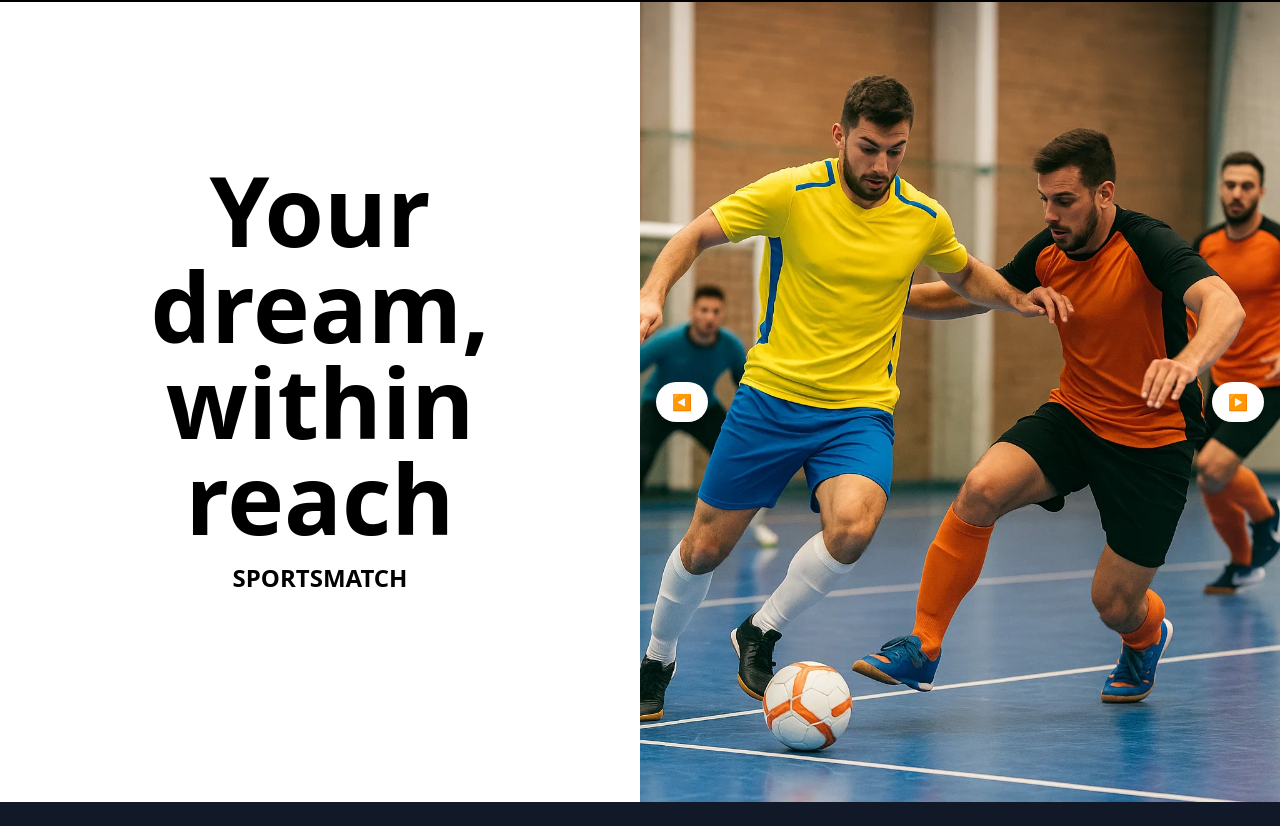
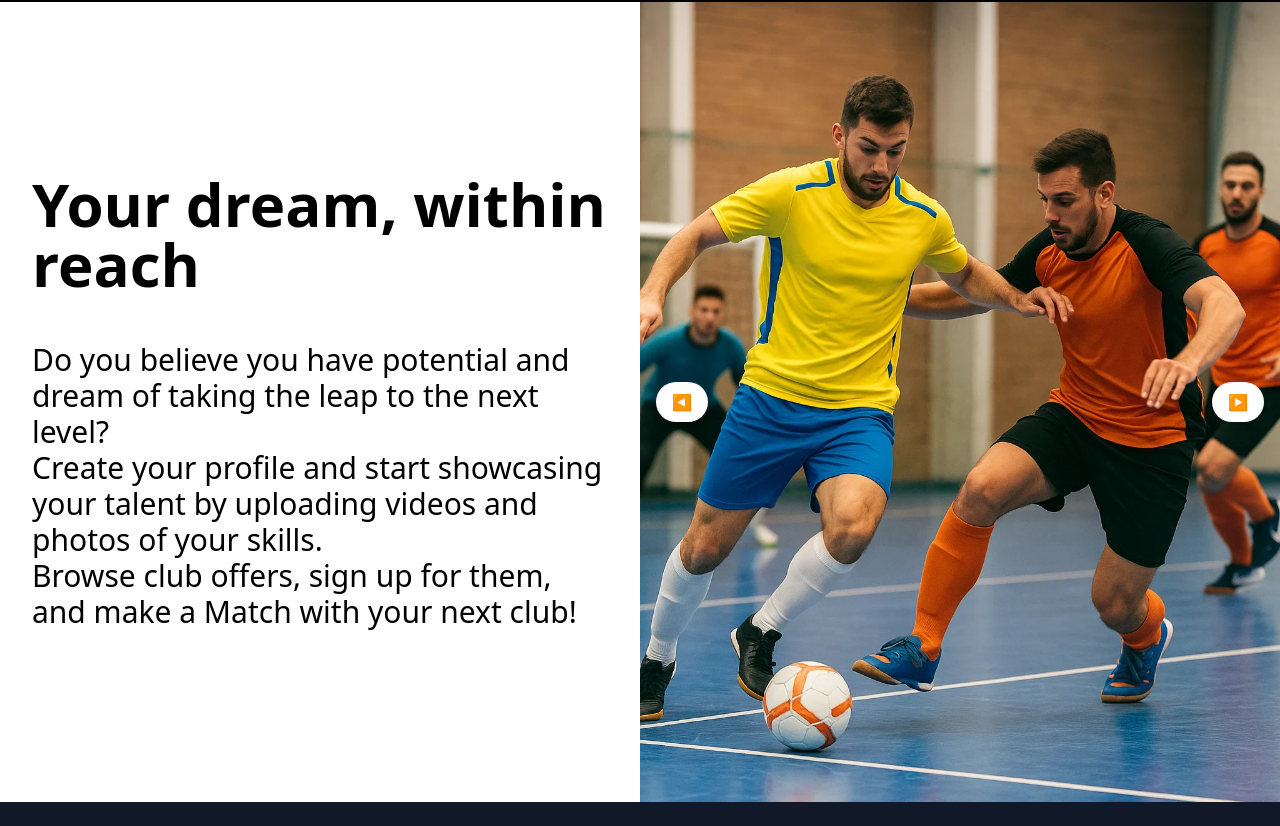
Before and after one commit to sportsmatch-pro/sportsmatch-web, a React (Vite) app: page /en in a window 1280 px wide. Shown: the part 894-1720 px from the top of the page. Built offline with nearby package versions, Linux system fonts and the light colour scheme.

Commit message:
Afegides traduccions completes en català i correccions de text a les pàgines Home i TalentIntro

```diff
--- a/src/components/TalentIntroSection.jsx
+++ b/src/components/TalentIntroSection.jsx
@@ -1,28 +1,30 @@
 import { useState } from "react";
 import { useTranslation } from "react-i18next";
-import BaseTextBlock from "./base/BaseTextBlock";
 import BaseCarouselButton from "./base/BaseCarouselButton";
 
-function Section1({ title, text, imagePosition, background, textColor, images }) {
+function Section1(props) {
 
   const { t } = useTranslation();
   const [current, setCurrent] = useState(0);
 
-  const prev = () => setCurrent((current - 1 + images.length) % images.length);
-  const next = () => setCurrent((current + 1) % images.length);
+  const prev = () => setCurrent((current - 1 + props.images.length) % props.images.length);
+  const next = () => setCurrent((current + 1) % props.images.length);
 
-  const flexDirection = imagePosition === "left" ? "flex-row-reverse" : "flex-row";
-  const bgClass = background === "black" ? "bg-black" : "bg-white";
-  const textClass = textColor === "white" ? "text-white" : "text-black";
+  const flexDirection = props.imagePosition === "left" ? "flex-row-reverse" : "flex-row";
+  const bgClass = props.background === "black" ? "bg-black" : "bg-white";
+  const textClass = props.textColor === "white" ? "text-white" : "text-black";
 
   return (
     <section className={`${bgClass} w-screen h-screen flex items-center justify-center`}>
       <div className={`flex ${flexDirection} w-full h-full`}>
         <div className="w-1/2 h-full p-8 flex flex-col justify-center">
-          <BaseTextBlock title={t(title)} text={t(text)} textColor={textClass} />
+          <div className={`${textClass} ${props.title === "your dream, within reach" ? "text-center" : ""}`}>
+            <h2 className={`text-6xl font-bold mb-12 ${props.title === "your dream, within reach" ? "text-center" : ""}`}>{props.title}</h2>
+            <p className={`text-3xl ${props.title === "your dream, within reach" ? "text-center" : "text-left"}`}>{props.text}</p>
+          </div>
         </div>
         <div className="w-1/2 h-full relative overflow-hidden">
-          <img src={new URL(images[current], import.meta.url).href} alt="carousel" className="w-full h-full object-cover" />
+          <img src={new URL(props.images[current], import.meta.url).href} alt="carousel" className="w-full h-full object-cover" />
           <BaseCarouselButton direction="left" onClick={prev} />
           <BaseCarouselButton direction="right" onClick={next} />
         </div>
--- a/src/locales/ca.json
+++ b/src/locales/ca.json
@@ -1,6 +1,6 @@
 {
   "404 - Page not found.": "404 - Pàgina no trobada.",
-    "Do you want to know more?": "Vols saber més?",
+  "Do you want to know more?": "Vols saber-ne més?",
   "Send": "Enviar",
   "Name": "Nom",
   "Email": "Correu electrònic",
@@ -8,25 +8,33 @@
   "Message": "Missatge",
   "I agree to the Privacy Policy.": "Accepto la <privacy>Política de Privacitat</privacy>.",
   "/en/privacy-policy": "/ca/politica-de-privacitat",
-    "Message sent successfully!": "Missatge enviat amb èxit!",
-    "Error sending the message, please try again.": "Error en enviar el missatge, si us plau, torna-ho a intentar.",
+  "Message sent successfully!": "Missatge enviat correctament!",
+  "Error sending the message, please try again.": "Error en enviar el missatge, si us plau prova de nou.",
   "Your dream within reach": "El teu somni a l'abast",
-    "Whether you are an athlete looking to go further or a scout searching for talent, SportsMatch makes it easy for you.": "Si ets un atleta que vol anar més lluny o un caçatalents que busca talent, SportsMatch ho fa fàcil per a tu.",
+  "Whether you are an athlete looking to go further or a scout searching for talent, SportsMatch makes it easy for you.": "Siguis un atleta que vol arribar més lluny o un ojeador buscant talent, SportsMatch t'ho facilita.",
   "Find your team": "Troba el teu equip",
-    "Join a community of athletes and scouts who share your goals and interests.": "Uneix-te a una comunitat d'atletes i caçatalents que comparteixen els teus objectius i interessos.",
+  "Join a community of athletes and scouts who share your goals and interests.": "Uneix-te a una comunitat d’atletes i ojeadors que comparteixen els teus objectius i interessos.",
   "Which is your sport?": "Quin és el teu esport?",
   "SPORTSMATCH allows you to register in one of these 6 sports.": "SPORTSMATCH et permet registrar-te en un d’aquests 6 esports.",
-    "Download the app and start your journey.": "Descarrega l'app i comença el teu camí.",
+  "Download the app and start your journey.": "Descarrega l’app i comença el teu camí.",
   "Available on:": "Disponible a:",
   "Follow us on:": "Segueix-nos a:",
-    "Contact us": "Contacta amb nosaltres",
+  "Contact us": "Contacta’ns",
   "Your message": "El teu missatge",
-    "Submit": "Envia",
+  "Submit": "Enviar",
   "Basketball": "Bàsquet",
   "Handball": "Handbol",
   "Futsal": "Futbol sala",
   "Volleyball": "Voleibol",
   "Hockey": "Hoquei",
   "Your dream, within reach": "El teu somni, a l’abast",
-    "Find your next star": "Trobe la teva pròxima estrella"
+  "Find your next star": "Troba la teva propera estrella",
+  "Do you believe you have potential and dream of taking the leap to the next level?": "Creus que tens potencial i somies en fer el salt al següent nivell?",
+  "Create your profile and start showcasing your talent by uploading videos and photos of your skills.": "Crea el teu perfil i comença a mostrar el teu talent pujant vídeos i fotos de les teves habilitats.",
+  "Browse club offers, sign up for them, and make a Match with your next club!": "Consulta les ofertes dels clubs, inscriu-t’hi i fes un Match amb el teu proper club!",
+  "Find the perfect club to elevate your sports career.": "Troba el club perfecte per elevar la teva carrera esportiva.",
+  "If you are a club, a representative or a scouting company, you have the opportunity to": "Si ets un club, un representant o una empresa de captació, tens l’oportunitat de",
+  "search, filter and find your next player": "buscar, filtrar i trobar el teu proper jugador",
+  "or the professional you need.": "o el professional que necessites.",
+  "Browse, chat, post a sports offer and Match with your next star!": "Navega, xateja, publica una oferta esportiva i fes Match amb la teva propera estrella."
 }
--- a/src/locales/es.json
+++ b/src/locales/es.json
@@ -28,5 +28,13 @@
   "Volleyball": "Voleibol",
   "Hockey": "Hockey",
   "Your dream, within reach": "Tu sueño, al alcance",
-    "Find your next star": "Encuentra tu próxima estrella"
+  "Find your next star": "Encuentra tu próxima estrella",
+  "Do you believe you have potential and dream of taking the leap to the next level?": "¿Crees que tienes potencial y sueñas con dar el salto al siguiente nivel?",
+  "Create your profile and start showcasing your talent by uploading videos and photos of your skills.": "Crea tu perfil y comienza a mostrar tu talento subiendo vídeos y fotos de tus habilidades.",
+  "Browse club offers, sign up for them, and make a Match with your next club!": "Explora ofertas de clubes, apúntate y haz Match con tu próximo club.",
+  "Find the perfect club to elevate your sports career.": "Encuentra el club perfecto para elevar tu carrera deportiva.",
+  "If you are a club, a representative or a scouting company, you have the opportunity to": "Si eres un club, un representante o una empresa de captación, tienes la oportunidad de",
+  "search, filter and find your next player": "buscar, filtrar y encontrar a tu próximo jugador",
+  "or the professional you need.": "o al profesional que necesitas.",
+  "Browse, chat, post a sports offer and Match with your next star!": "Navega, chatea, publica una oferta deportiva y haz Match con tu próxima estrella."
 }
--- a/src/pages/Home.jsx
+++ b/src/pages/Home.jsx
@@ -3,7 +3,7 @@ import { useTranslation } from 'react-i18next';
 import Navbar from './../components/Navbar';
 import DeportesSlider from './../components/DeportesSlider';
 import DeportesSelector from './../components/DeportesSelector';
-import TalentIntroSection from './../components/TalentIntroSection';
+import TalentIntroSection from './../components/TalentIntroSection.jsx';
 import Footer from './../components/Footer';
 import SectionContactForm from '../components/SectionContactForm';
 import DownloadAppSection from '../components/DownloadAppSection';
@@ -18,7 +18,9 @@ export default function Home() {
         <>
           {t('Do you believe you have potential and dream of taking the leap to the next level?')}
           <br />
-          {t('Create your profile and start showcasing your talent by uploading videos and photos of your skills. Browse club offers, sign up for them, and make a Match with your next club!')}
+          {t('Create your profile and start showcasing your talent by uploading videos and photos of your skills.')}
+          <br />
+          {t('Browse club offers, sign up for them, and make a Match with your next club!')}
         </>
       ),
       images: [
@@ -31,9 +33,13 @@ export default function Home() {
       textColor: 'black',
     },
     {
-      title: t('Find your team'),
-      text: t(
-        'Join a community of athletes and scouts who share your goals and interests.'
+      title: t('Find your next star'),
+      text: (
+        <>
+          {t('If you are a club, a representative or a scouting company, you have the opportunity to')} <strong>{t('search, filter and find your next player')}</strong> {t('or the professional you need.') }
+          <br />
+          {t('Browse, chat, post a sports offer and Match with your next star!')}
+        </>
       ),
       images: [
         "./../assets/futbol1.png",
```
Lines whose indentation alone changed are shown as unchanged.
